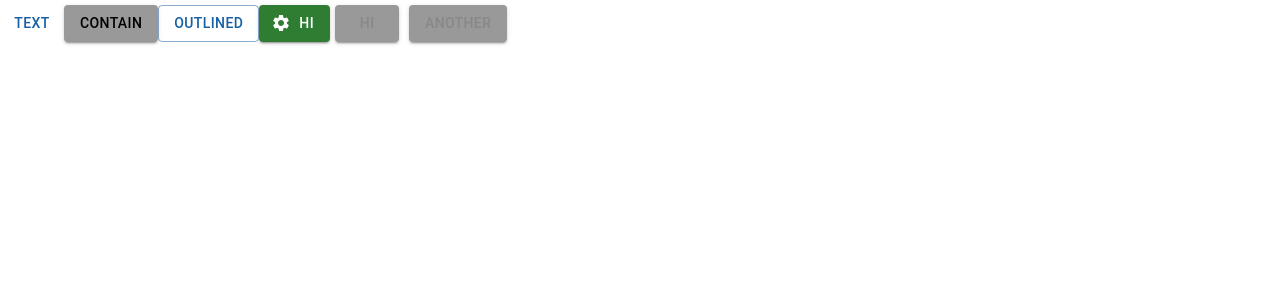
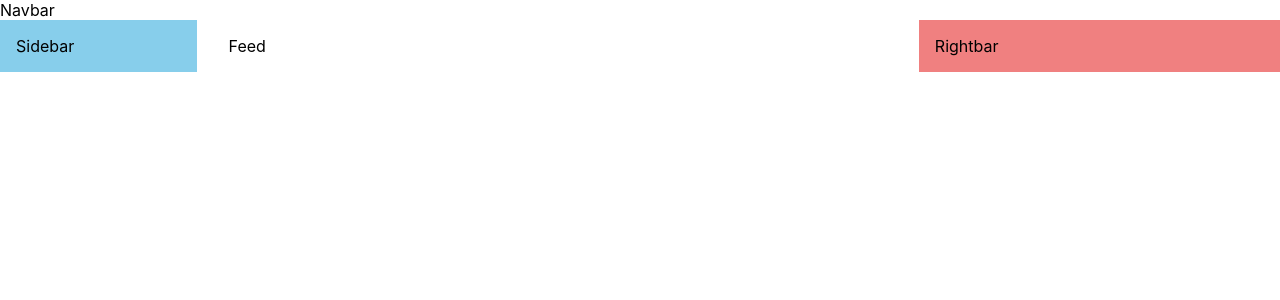
Before and after one commit to pavitpim40/fakebuck-mui-ins, a React (Create React App) app: page / in a window 1280 px wide. Shown: the top 300 px of the page. Built offline with nearby package versions, Linux system fonts and the light colour scheme.

Commit message:
layout:feed

```diff
--- a/src/App.js
+++ b/src/App.js
@@ -1,32 +1,20 @@
-import { Button, Typography, styled } from '@mui/material';
-import SettingIcon from '@mui/icons-material/Settings';
+import { Box, Stack } from '@mui/material';
+import Navbar from './components/Navbar';
+import Sidebar from './components/Sidebar';
+import Rightbar from './components/Rightbar';
+import Feed from './components/Feed';
 
 function App() {
-  const BlueButton = styled(Button)(({ theme }) => ({
-    backgroundColor: theme.palette.otherColor.main,
-    color: '#888',
-    margin: 5,
-    '&:hover': {
-      backgroundColor: 'lightblue',
-    },
-    '&:disabled': {
-      backgroundColor: 'gray',
-      color: 'white',
-    },
-  }));
   return (
-    <div>
-      <Button variant='text'>Text</Button>
-      <Button variant='contained' color='otherColor'>
-        Contain
-      </Button>
-      <Button variant='outlined'>Outlined</Button>
-      <Button startIcon={<SettingIcon />} color='success' variant='contained'>
-        Hi
-      </Button>
-      <BlueButton variant='contained'>Hi</BlueButton>
-      <BlueButton variant='contained'>Another</BlueButton>
-    </div>
+    <Box>
+      <Navbar />
+      <Stack direction='row' spacing={2} justifyContent='space-between'>
+        <Sidebar />
+
+        <Feed />
+        <Rightbar />
+      </Stack>
+    </Box>
   );
 }
 
--- /dev/null
+++ b/src/components/Feed.jsx
@@ -0,0 +1,9 @@
+import { Box } from '@mui/material';
+
+export default function Feed() {
+  return (
+    <Box flex={4} p={2}>
+      Feed
+    </Box>
+  );
+}
--- /dev/null
+++ b/src/components/Navbar.jsx
@@ -0,0 +1,5 @@
+function Navbar() {
+  return <div>Navbar</div>;
+}
+
+export default Navbar;
--- /dev/null
+++ b/src/components/Rightbar.jsx
@@ -0,0 +1,11 @@
+import { Box } from '@mui/material';
+
+function Rightbar() {
+  return (
+    <Box sx={{ backgroundColor: 'lightcoral' }} flex={2} p={2}>
+      Rightbar
+    </Box>
+  );
+}
+
+export default Rightbar;
--- /dev/null
+++ b/src/components/Sidebar.jsx
@@ -0,0 +1,9 @@
+import { Box } from '@mui/material';
+
+export default function Sidebar() {
+  return (
+    <Box sx={{ backgroundColor: 'skyblue' }} flex={1} p={2}>
+      Sidebar
+    </Box>
+  );
+}
```
